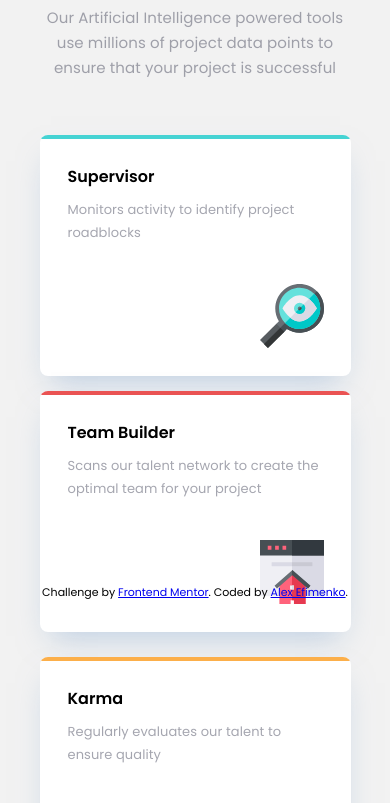
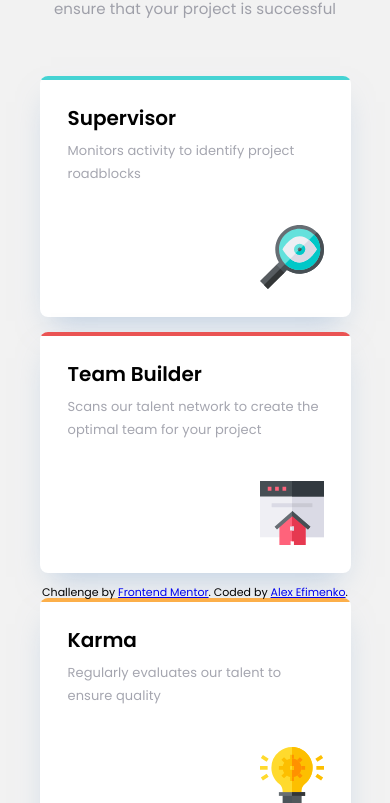
Before and after one commit to aleksandr-efimenko/four-card-feature-section, a website built with Vite: page index.html in a window 390 px wide. Shown: the part 227-1030 px from the top of the page. Built offline with nearby package versions, Linux system fonts and the light colour scheme.

Commit message:
complete mobile version

```diff
--- a/style.css
+++ b/style.css
@@ -16,8 +16,14 @@
   --ff-primary: 'Poppins', sans-serif;
 
   --fs-header-d: 2.25rem;
+  --fs-header-m: 1.5rem;
+
   --lh-header-d: 3.375rem;
+  --lh-header-m: 2.25rem;
+
   --ls-header-d: .0156rem;
+  --ls-header-m: .0106rem;
+
   --fw-header: 275;
   --fw-header-bold: 600;
 
@@ -25,22 +31,14 @@
   --lh-header: var(--lh-header-d);
   --ls-header: var(--ls-header-d);
 
-  --fs-paragraph-d: .9375rem;
-  --lh-paragraph-d: 1.5625rem;
-  --ls-paragraph-d: .0063rem;
+  --fs-paragraph: .9375rem;
+  --lh-paragraph: 1.5625rem;
+  --ls-paragraph: .0063rem;
   --fw-paragraph: 400;
 
-  --fs-paragraph: var(--fs-paragraph-d);
-  --lh-paragraph: var(--lh-paragraph-d);
-  --ls-paragraph: var(--ls-paragraph-d);
-
-
-  --fs-header-secondary-d: 1.25rem;
-  --lh-header-secondary-d: 1.875rem;
+  --fs-header-secondary: 1.25rem;
+  --lh-header-secondary: 1.875rem;
   --fw-header-secondary: 600;
-
-  --fs-header-secondary: var(--fs-heade-secondaryr-d);
-  --lh-header-secondary: var(--lh-header-secondary-d);
 
   --fs-paragraph-secondary-d: .8125rem;
   --lh-paragraph-secondary-d: 1.4375rem;
@@ -113,7 +111,7 @@ header p {
 }
 
 main {
-  margin-block-start: 4rem;
+  margin-block: 4rem;
 }
 
 .cards-container {
@@ -204,7 +202,7 @@ main {
 
 
 footer {
-  position: absolute;
+  position: fixed;
   bottom: 1rem;
   font-size: .6875rem;
   text-align: center;
@@ -216,23 +214,34 @@ footer {
 }
 
 @media (max-width: 50rem) {
+  :root {
+    --fs-header: var(--fs-header-m);
+    --lh-header: var(--lh-header-m);
+    --ls-header: var(--ls-header-m);
+  }
+
+  header {
+    margin-block-start: 85px;
+  }
+
   .cards-container {
     display: grid;
     grid-template-columns: 19.4375rem;
     grid-template-rows: 13.875rem;
     row-gap: 1.5625rem;
   }
+
   .card {
     padding: 1.6875rem 1.6875rem 1.75rem 1.75rem;
   }
 
   .cyan-card {
     grid-column: 1;
-    grid-row: 1 ;
+    grid-row: 1;
   }
 
   .red-card {
-    grid-column:1;
+    grid-column: 1;
     grid-row: 2;
   }
 
```
